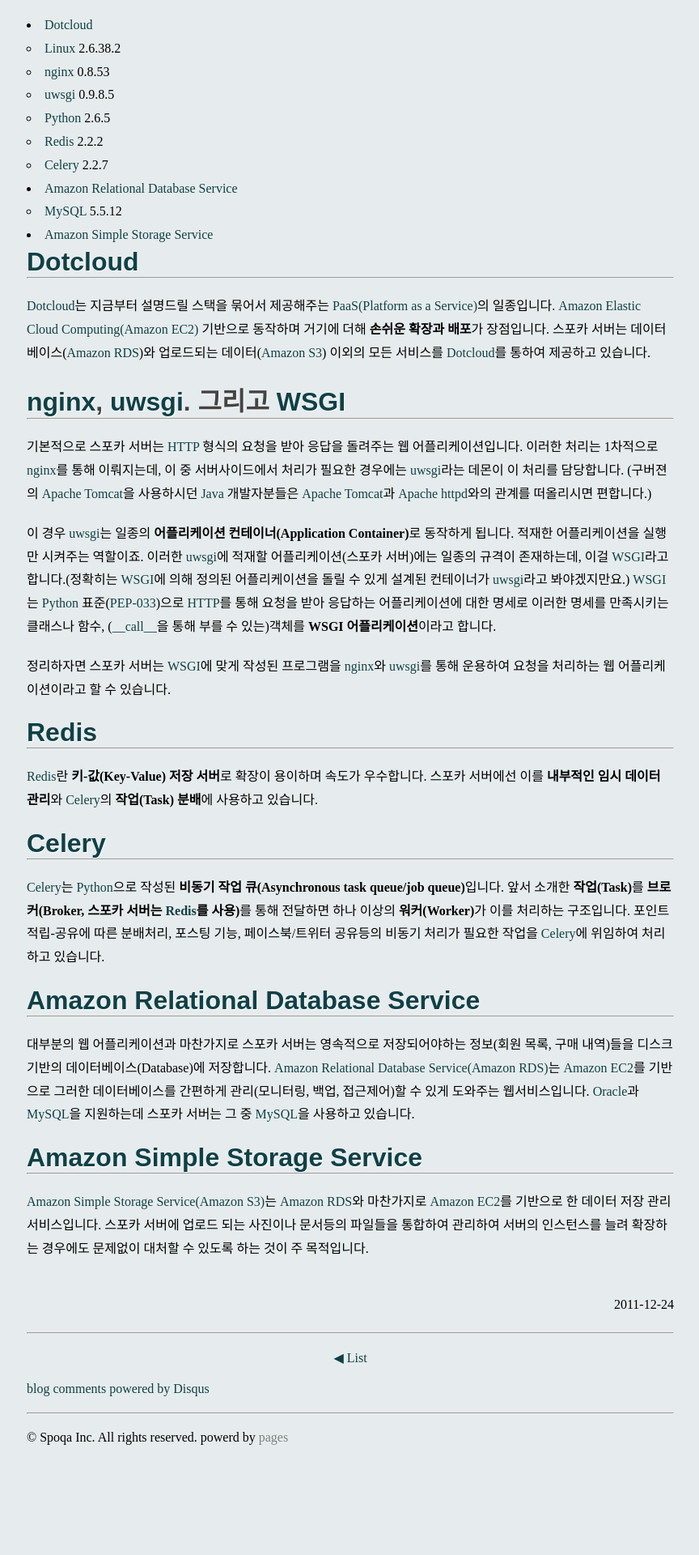
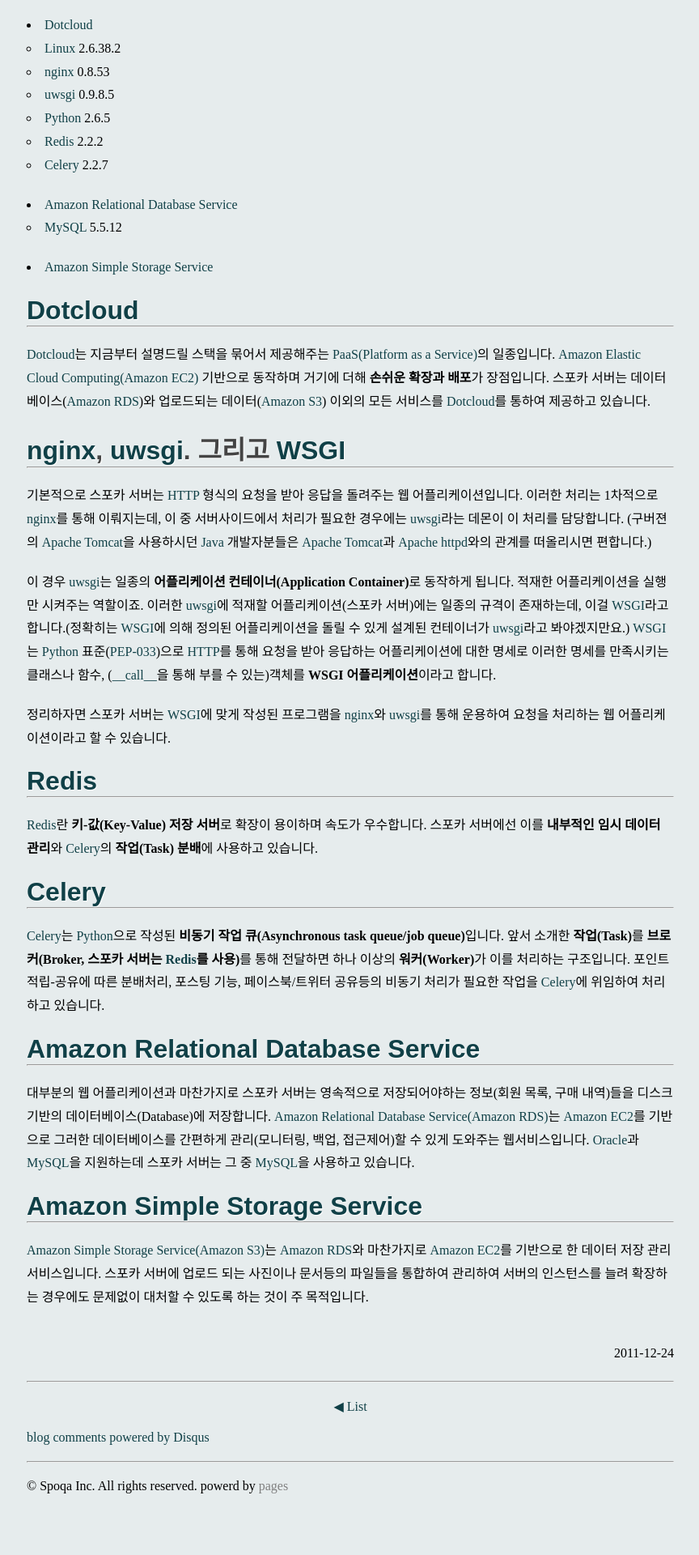
Before and after one commit to darjeeling/spoqa.github.com, a Jekyll site: the page built from _posts/2011-12-24-about-spoqa-server-stack.md, in a window 1280 px wide. Shown: the part 1169-3089 px from the top of the page at 81% size, without its empty margins (207-1071 px from the left). Built offline with Jekyll 4.4.1, drawn with Linux system fonts in a browser that asks for light colours; nearby versions of some CDN libraries; comment, search, counter and statistics services are not loaded; before the commit the page ends 3029 px from its top, so only the background shows below that.

Commit message:
style수정, view-port meta tag버그수정

```diff
--- a/_layouts/default.html
+++ b/_layouts/default.html
@@ -2,10 +2,10 @@
 <html>
 <head>
 <meta charset=utf-8 />
-<meta name="viewport" content="width=device-width; initial-scale=2.0; maximum-scale=1.0; user-scalable=0;" />
+<meta name="viewport" content="width=device-width, initial-scale=2.0, maximum-scale=1.0, user-scalable=0" />
 
 <title>Spoqa Tech Blog</title>
-<link rel="stylesheet" href="/css/styles.css" />
+<link rel="stylesheet" href="/css/styles.css?q=6" />
 <link rel="stylesheet" href="/css/syntax.css" />
 <script src="http://www.google.com/jsapi"></script>
 <script src="https://ajax.googleapis.com/ajax/libs/jquery/1.7.1/jquery.min.js"></script>
--- a/css/styles.css
+++ b/css/styles.css
@@ -106,6 +106,9 @@
 
 /* blog */
 
+.post hr {
+margin-bottom: 20px;
+}
 .post-author-info {
 margin-top: 20px;
 margin-bottom: 20px;
@@ -136,8 +139,9 @@
 display: block;
 }
 
-.post ol, li {
+.post ol, ul {
 line-height: 1.8em;
+margin-bottom: 20px;
 }
 
 .post-title {
```
